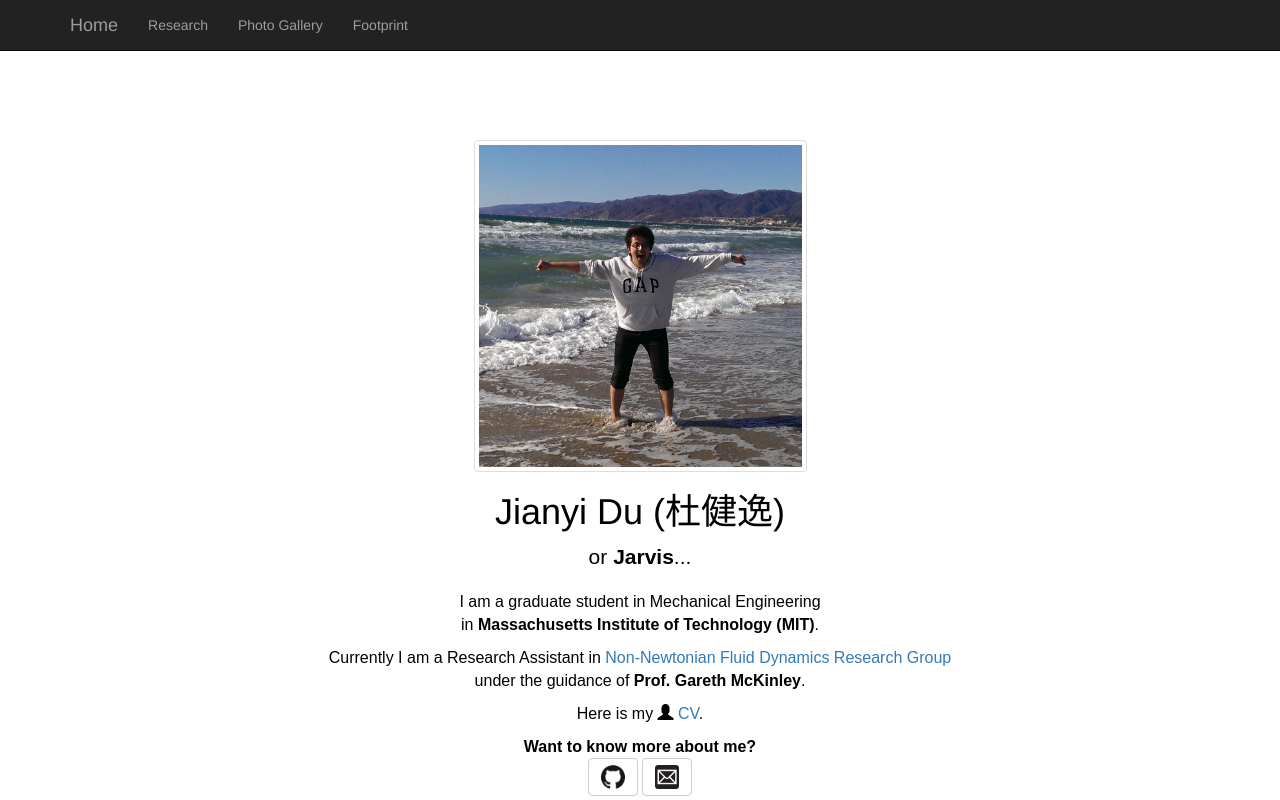
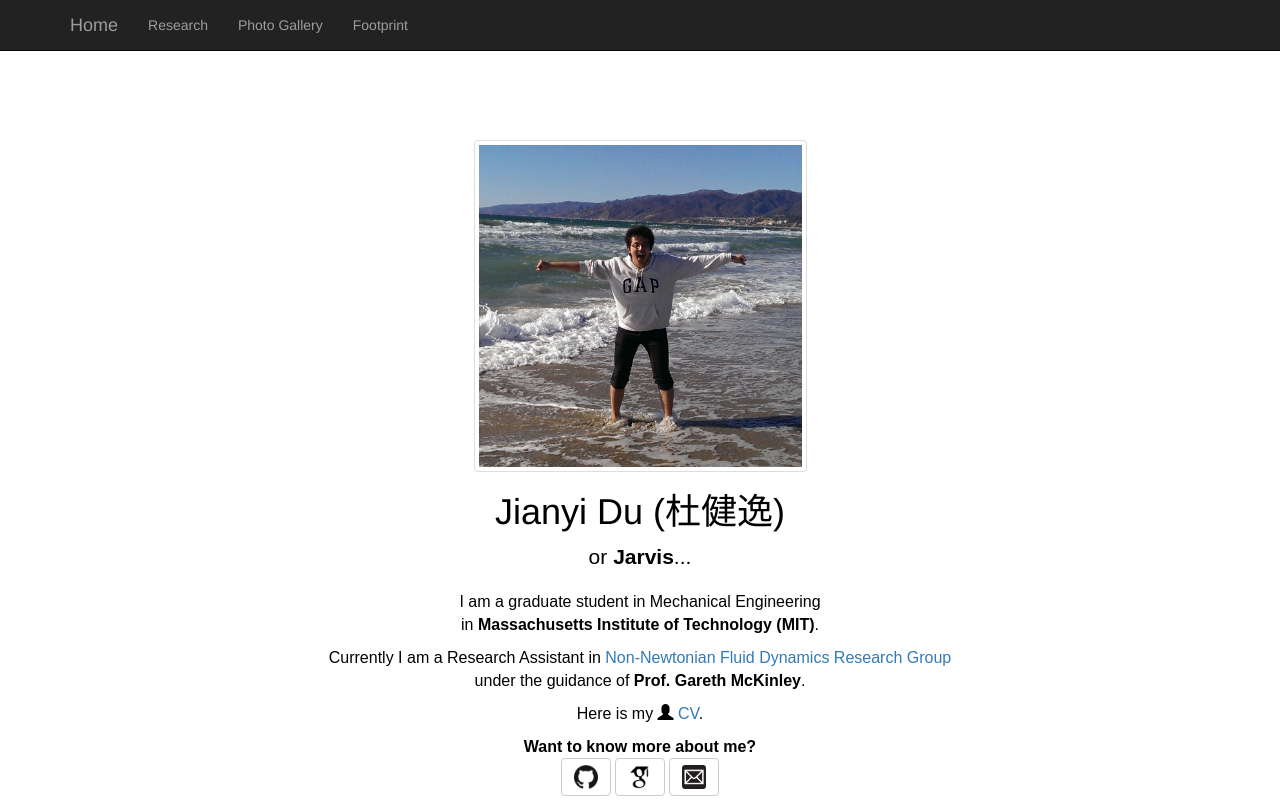
Before and after one commit to dujianyi/iamjianyidu.github.io, a plain HTML site: page index.html in a window 1280 px wide. Shown: the top 800 px of the page. Drawn offline with Linux system fonts and the light colour scheme.

Commit message:
Added Google Scholar

```diff
--- a/index.html
+++ b/index.html
@@ -102,6 +102,7 @@
                 <p>Here is my <i class="glyphicon glyphicon-user"></i> <a href="files/cv_jianyidu.pdf">CV</a>.</p>
                 <p><b>Want to know more about me?</b><br>
                 <a class="btn btn-default" href="https://github.com/dujianyi"><img src="img/github-logo.png" style="height:24px;"></a>
+                <a class="btn btn-default" href="https://scholar.google.com/citations?user=J_9KoBQAAAAJ&hl=en"><img src="img/google-scholar-logo.png" style="height:24px;"></a>
                 <a class="btn btn-default" href="mailto:dujianyi@gmail.com"><img src="img/gmail-logo.png" style="height:24px;"></a></p>
         </div>
     </div>
```
Also changed, not shown: img/google-scholar-logo.png (added).
